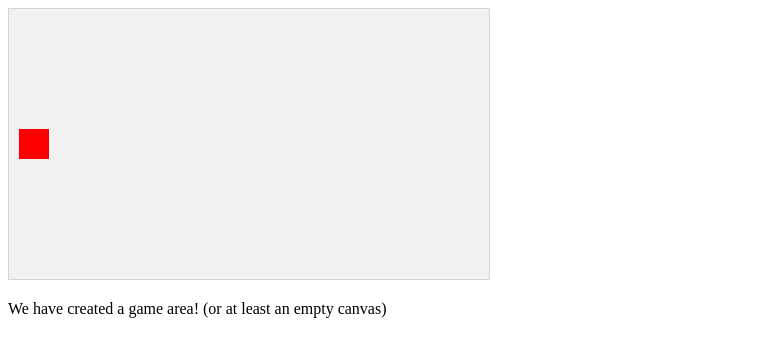
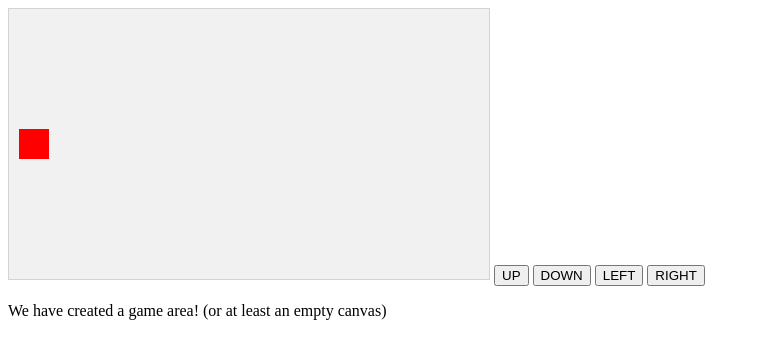
Before and after one commit to Paritchaynon/hcg-chaper-1, a plain HTML site: page index.html in a window 1280 px wide. Shown: the whole page, without its empty margins (0-760 px from the left). Drawn offline with Linux system fonts and the light colour scheme.

Commit message:
update keyboard

```diff
--- a/index.html
+++ b/index.html
@@ -27,6 +27,12 @@ var myGameArea = {
         this.context =  this.canvas.getContext("2d");
         document.body.insertBefore(this.canvas, document.body.childNodes[0]);
         this.interval = setInterval(updateGameArea,20);
+        window.addEventListener('keydown',function(e){
+            myGameArea.key = e.keyCode;
+        })
+        window.addEventListener('keyup',function(e){
+            myGameArea.key = false;
+        })
     },
     clear : function(){
         this.context.clearRect(0,0,this.canvas.width,this.canvas.height);
@@ -36,6 +42,8 @@ var myGameArea = {
 function compenent(width,height,color,x,y){
     this.width=width;
     this.height=height;
+    this.speedX = 0;
+    this.speedY = 0;
     this.x=x;
     this.y=y;
     this.update = function(){
@@ -43,14 +51,50 @@ function compenent(width,height,color,x,y){
     ctx.fillStyle = color;
     ctx.fillRect(this.x,this.y,this.width,this.height);
     }
+    this.newPos = function(){
+        this.x += this.speedX;
+        this.y += this.speedY;
+    }
 }
 
 function updateGameArea(){
     myGameArea.clear();
+    myGameArea.speedX = 0;
+    myGameArea.speedY = 0;
+    if (myGameArea.key && myGameArea.key ==37) {myGamePiece.speedX =-1;}
+    if (myGameArea.key && myGameArea.key ==39) {myGamePiece.speedX =1;}
+    if (myGameArea.key && myGameArea.key ==38) {myGamePiece.speedY =-1;}
+    if (myGameArea.key && myGameArea.key ==40) {myGamePiece.speedY =-1;}
+    myGamePiece.newPos();
     myGamePiece.update();
 }
 
+function moveup(){
+    myGamePiece.speedY -=1;
+}
+
+function movedown(){
+    myGamePiece.speedY += 1;
+}
+
+function moveleft(){
+    myGamePiece.speedX -=1;
+}
+
+function moveright(){
+    myGamePiece.speedX += 1;
+}
+
+function stopMove(){
+    myGamePiece.speedX = 0;
+    myGamePiece.speedY = 0;
+}
 </script>
+
+<button onmousedown="moveup()" onmouseup="stopMove()" ontouchstart="moveup()">UP</button>
+<button onmousedown="movedown()" onmouseup="stopMove()" ontouchstart="movedown()">DOWN</button>
+<button onmousedown="moveleft()" onmouseup="stopMove()" ontouchstart="moveleft()">LEFT</button>
+<button onmousedown="moveright()" onmouseup="stopMove()" ontouchstart="moveright()">RIGHT</button>
 
 <p> We have created a game area! (or at least an empty canvas)</p>
 
```
